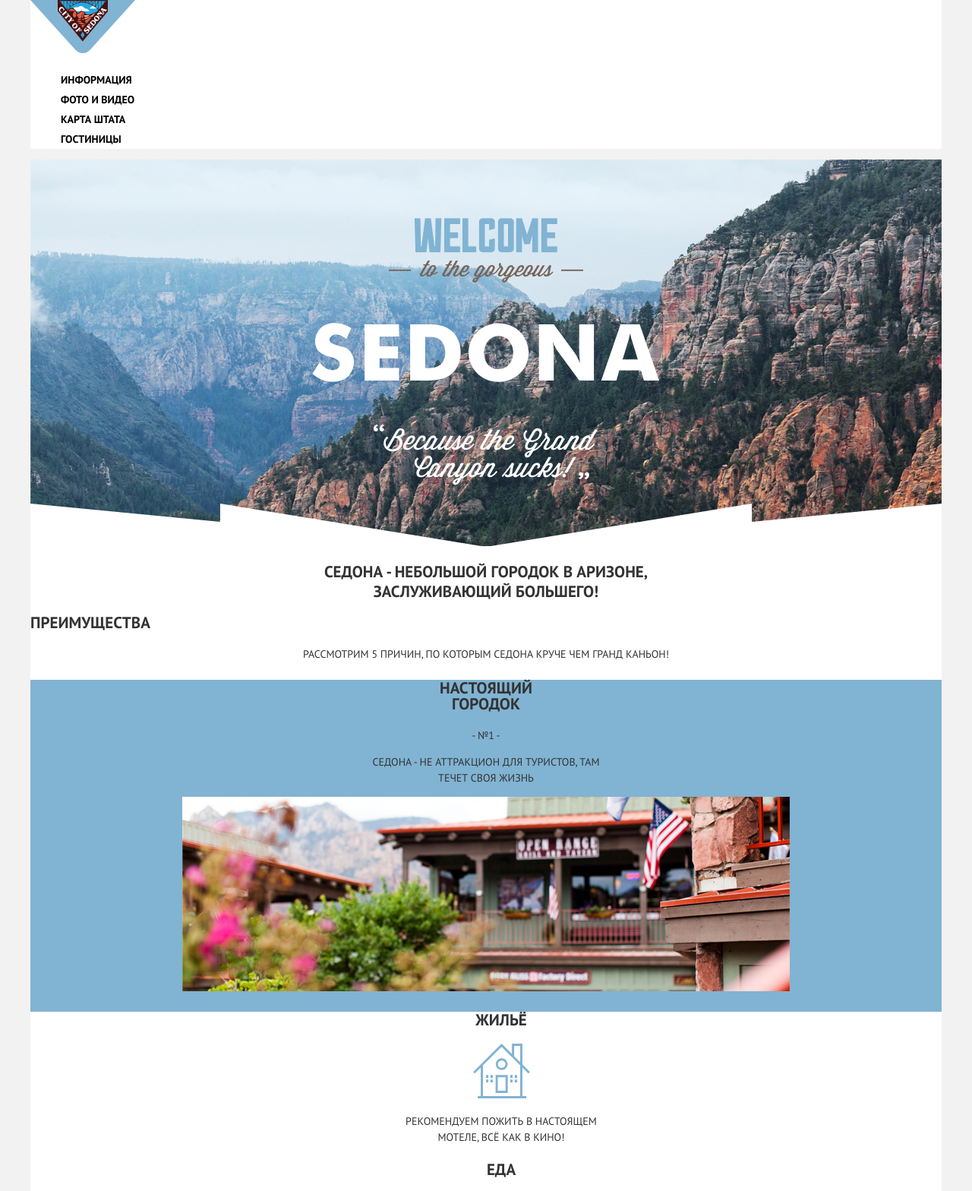
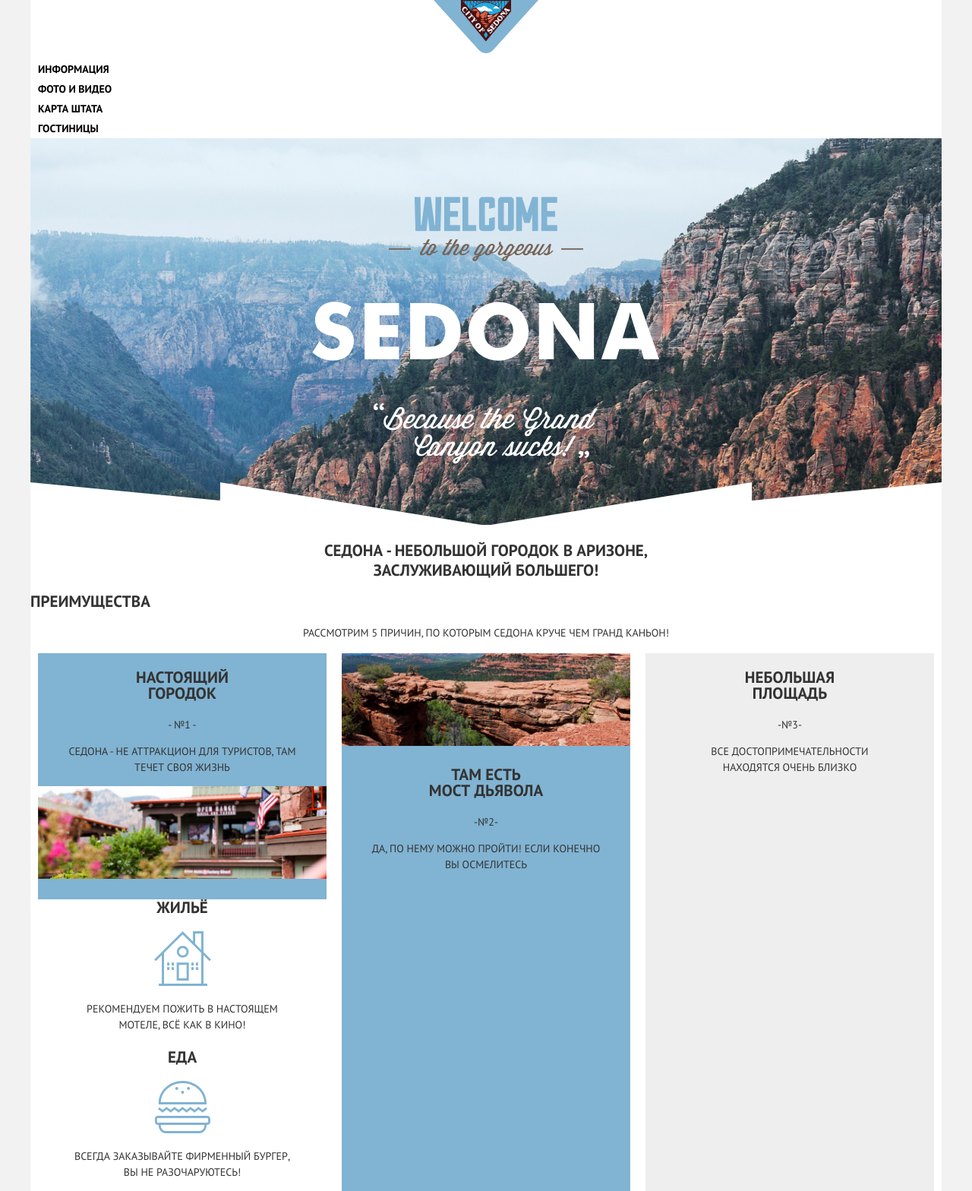
Before and after one commit to valkiboy/1114841-sedona-31, a plain HTML site: page index.html in a window 1280 px wide. Shown: the top 1568 px of the page at 76% size. Drawn offline with Linux system fonts and the light colour scheme.

Commit message:
Сетка на гридах главной страницы

```diff
--- a/css/style.css
+++ b/css/style.css
@@ -19,8 +19,8 @@
 
 /* Global */
 
-body {
-  min-width: 960px;
+.page-body {
+  min-width: 1200px;
   margin: 0 40px;
   padding: 0;
   font-family: "PT Sans", Arial, sans-serif;
@@ -30,6 +30,10 @@ body {
   color: var(--basic-dark);
   text-transform: uppercase;
   background-color: var(--basic-grey-light);
+  min-height: 100%;
+  display: grid;
+  grid-template-rows: min-content 1fr min-content;
+  align-content: start;
 }
 
 img {
@@ -37,13 +41,44 @@ img {
   height: auto;
 }
 
+/* Grid */
+
+.page {
+  height: 100%;
+}
+
+/* Main header */
+
+.main-header-wrapper {
+  background-color: var(--basic-white);
+}
+
+.main-header {
+  margin-bottom: 0;
+}
+
+/* Logo */
+
+.main-header-logo {
+  justify-self: center;
+}
+
+.centering {
+  width: 1200px;
+  margin: 0 auto;
+  padding: 0 0;
+}
+
 /* Main navigation */
 
 .main-navigation {
+  display: grid;
+  width: 1180px;
+  margin: 0 auto;
+  padding: 0 10px;
   line-height: 26px;
   font-weight: 700;
   color: var(--basic-black);
-  background-color: var(--basic-white);
 }
 
 .main-navigation a {
@@ -54,6 +89,8 @@ img {
 
 .site-navigation {
   list-style: none;
+  margin: 0;
+  padding: 0;
 }
 
 .site-navigation a {
@@ -83,17 +120,23 @@ img {
   font-weight: 700;
 }
 
+/* Five reasons */
+
 .five-reasons {
   text-align: center;
   font-size: 14px;
   line-height: 26px;
 }
 
-.feature-list {
-  list-style: none;
+.features {
+  margin-bottom: 58px;
 }
 
 .feature-list {
+  display: grid;
+  grid-template-columns: 1fr 1fr 1fr;
+  list-style: none;
+  margin: 0;
   padding: 0;
   text-align: center;
 }
@@ -106,6 +149,8 @@ img {
 
 .feature-list-attractions {
   list-style: none;
+  margin: 0;
+  padding: 0;
 }
 
 .real-town,
@@ -115,6 +160,10 @@ img {
 
 .feature-list-attractions {
   background-color: var(--basic-white);
+}
+
+.feature-item {
+  margin: 0 10px;
 }
 
 .small-area,
@@ -308,6 +357,11 @@ img {
   background-color: var(--basic-white);
 }
 
+.main-footer .centering {
+  display: grid;
+  grid-template-columns: 1fr 1fr 1fr;
+}
+
 .footer-contacts a {
   text-decoration: none;
   color: var(--basic-black);
@@ -322,7 +376,12 @@ img {
 }
 
 .footer-social {
+  padding-top: 36px;
   line-height: 26px;
+}
+
+.footer-contacts {
+  padding-top: 23px;
 }
 
 /* Social button */
@@ -347,5 +406,6 @@ img {
 }
 
 .footer-copyright {
+  padding-top: 47px;
   line-height: 26px;
 }
--- a/index.html
+++ b/index.html
@@ -12,6 +12,7 @@
     <link rel="icon" href="favicon.ico" />
   </head>
   <body class="page-body">
+    <div class="main-header-wrapper">
     <header class="main-header">
       <nav class="main-navigation">
         <a class="main-header-logo">
@@ -34,7 +35,9 @@
         </ul>
       </nav>
     </header>
+  </div>
     <main class="container">
+      <div class="centering">
       <img
         src="image/mountain_view_1.jpg"
         width="1200"
@@ -178,8 +181,10 @@
           alt="Город седона на карте мира"
         />
       </section>
+    </div>
     </main>
     <footer class="main-footer">
+      <div class="centering">
       <section class="footer-contacts">
         <h2>Контакты</h2>
         <p>
@@ -338,6 +343,7 @@
           </a>
         </p>
       </section>
+      </div>
     </footer>
   </body>
 </html>
```
